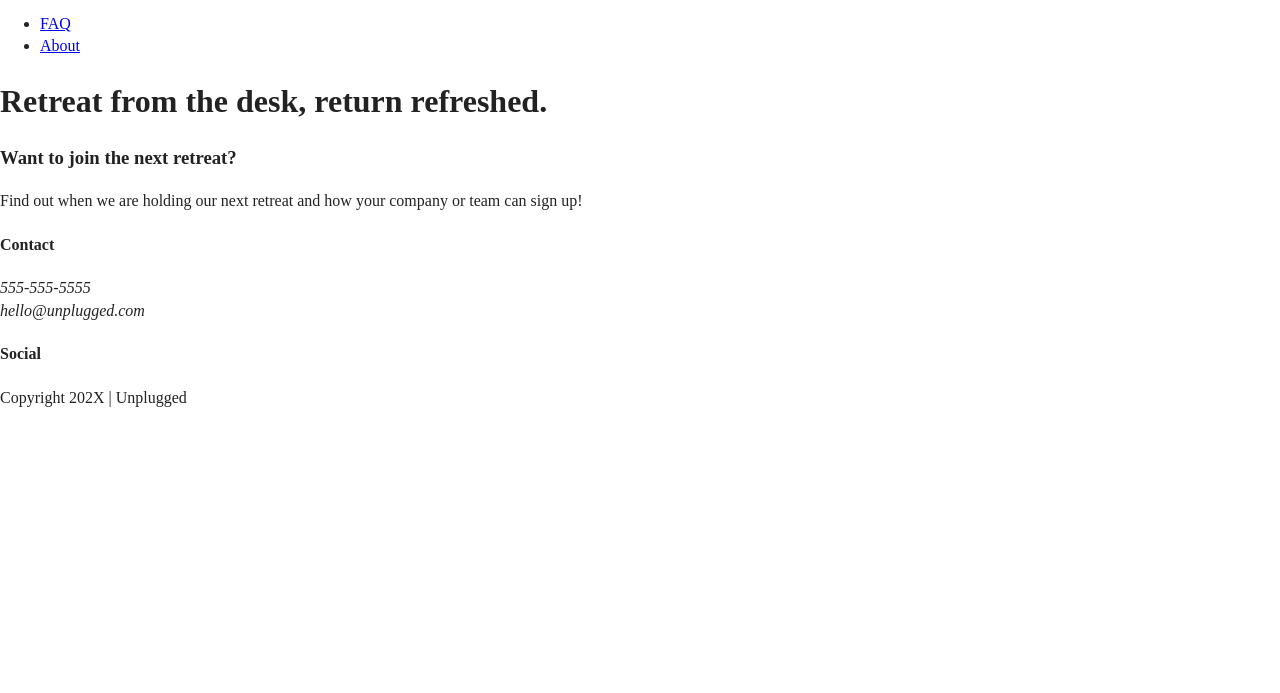
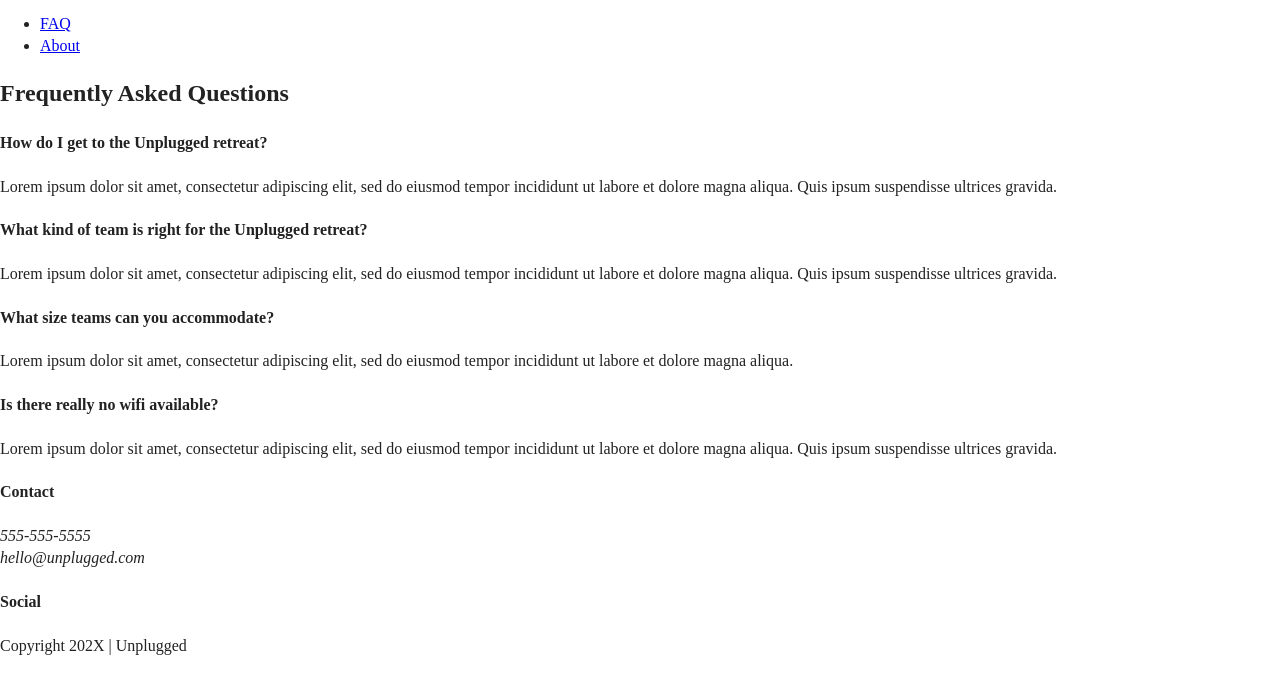
Before and after one commit to Alan23bh/unplugged, a website: page faq/index.html in a window 1280 px wide. Shown: the part 27-720 px from the top of the page. Drawn offline with Linux system fonts and the light colour scheme.

Commit message:
finished setting up faq

```diff
--- a/faq/index.html
+++ b/faq/index.html
@@ -2,7 +2,7 @@
 <html class="no-js" lang="">
   <head>
     <meta charset="utf-8" />
-    <title>Unplugged</title>
+    <title>Unplugged/FAQ</title>
     <meta name="description" content="" />
     <meta name="viewport" content="width=device-width, initial-scale=1" />
 
@@ -34,28 +34,42 @@
         </nav>
       </div>
     </header>
-    <main>
-      <section class="hero-area">
-        <div class="content-wrapper">
-          <h1>Retreat from the desk, return refreshed.</h1>
+    <main class="faq">
+      <div class="content-wrapper">
+        <h2>Frequently Asked Questions</h2>
+        <div class="faq-content">
+          <h4>How do I get to the Unplugged retreat?</h4>
+          <p>
+            Lorem ipsum dolor sit amet, consectetur adipiscing elit, sed do
+            eiusmod tempor incididunt ut labore et dolore magna aliqua. Quis
+            ipsum suspendisse ultrices gravida.
+          </p>
         </div>
-      </section>
-      <aside>
-        <div class="content-wrapper">
-          <div class="form-description">
-            <h3>Want to join the next retreat?</h3>
-            <p>
-              Find out when we are holding our next retreat and how your company
-              or team can sign up!
-            </p>
-          </div>
-          <!-- <div class="form">
-            <h3>Find out more</h3>
-            <input type="text" name="name" value="email address" />
-            <input type="button" value="Download Itinerary" />
-          </div> -->
+        <div class="faq-content">
+          <h4>What kind of team is right for the Unplugged retreat?</h4>
+          <p>
+            Lorem ipsum dolor sit amet, consectetur adipiscing elit, sed do
+            eiusmod tempor incididunt ut labore et dolore magna aliqua. Quis
+            ipsum suspendisse ultrices gravida.
+          </p>
         </div>
-      </aside>
+        <div class="faq-content">
+          <h4>What size teams can you accommodate?</h4>
+          <p>
+            Lorem ipsum dolor sit amet, consectetur adipiscing elit, sed do
+            eiusmod tempor incididunt ut labore et dolore magna aliqua.
+          </p>
+        </div>
+        <div class="faq-content">
+          <h4>Is there really no wifi available?</h4>
+          <p>
+            Lorem ipsum dolor sit amet, consectetur adipiscing elit, sed do
+            eiusmod tempor incididunt ut labore et dolore magna aliqua. Quis
+            ipsum suspendisse ultrices gravida.
+          </p>
+        </div>
+      </div>
+      <!-- faq content wrapper ends -->
     </main>
     <footer>
       <div class="content-wrapper">
```
